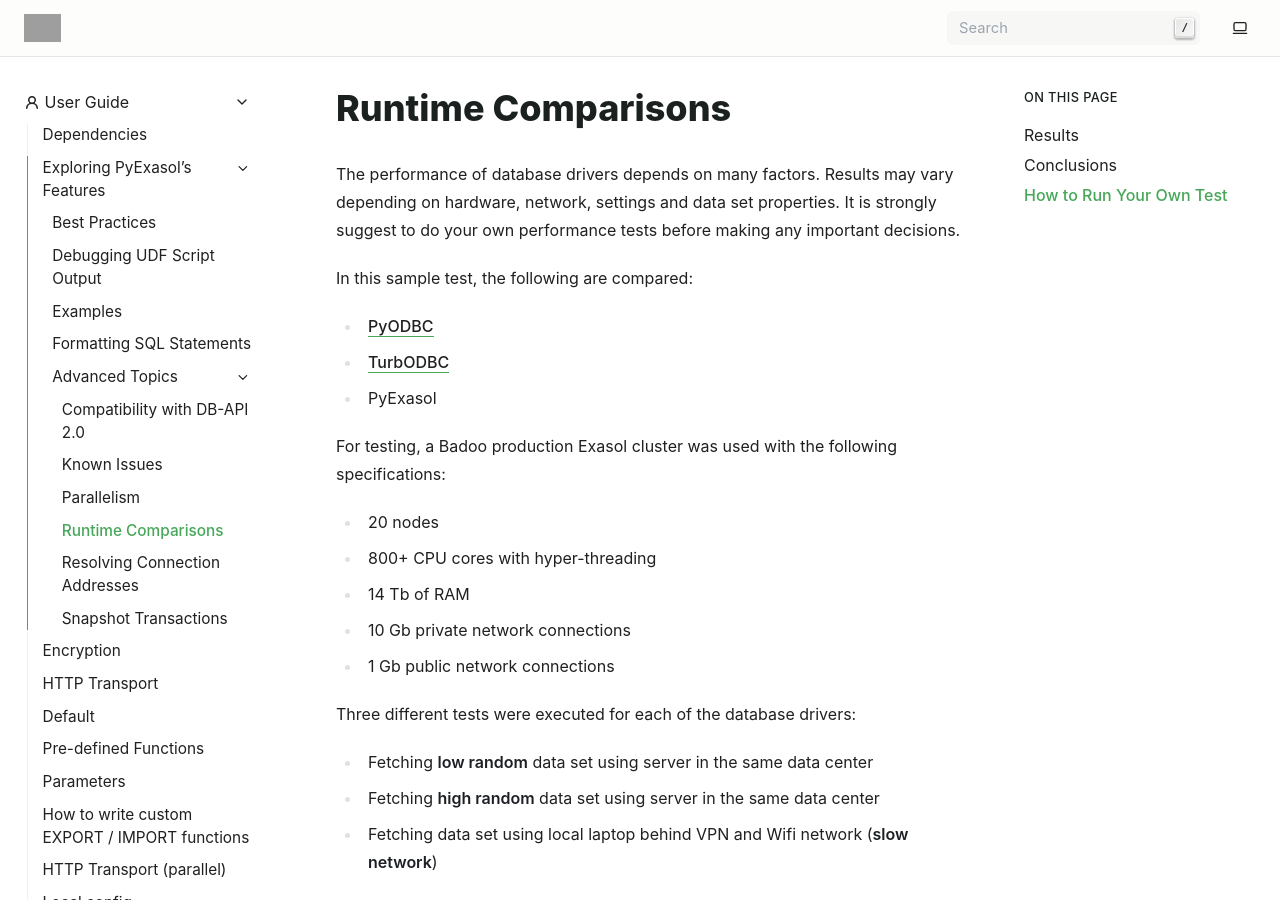
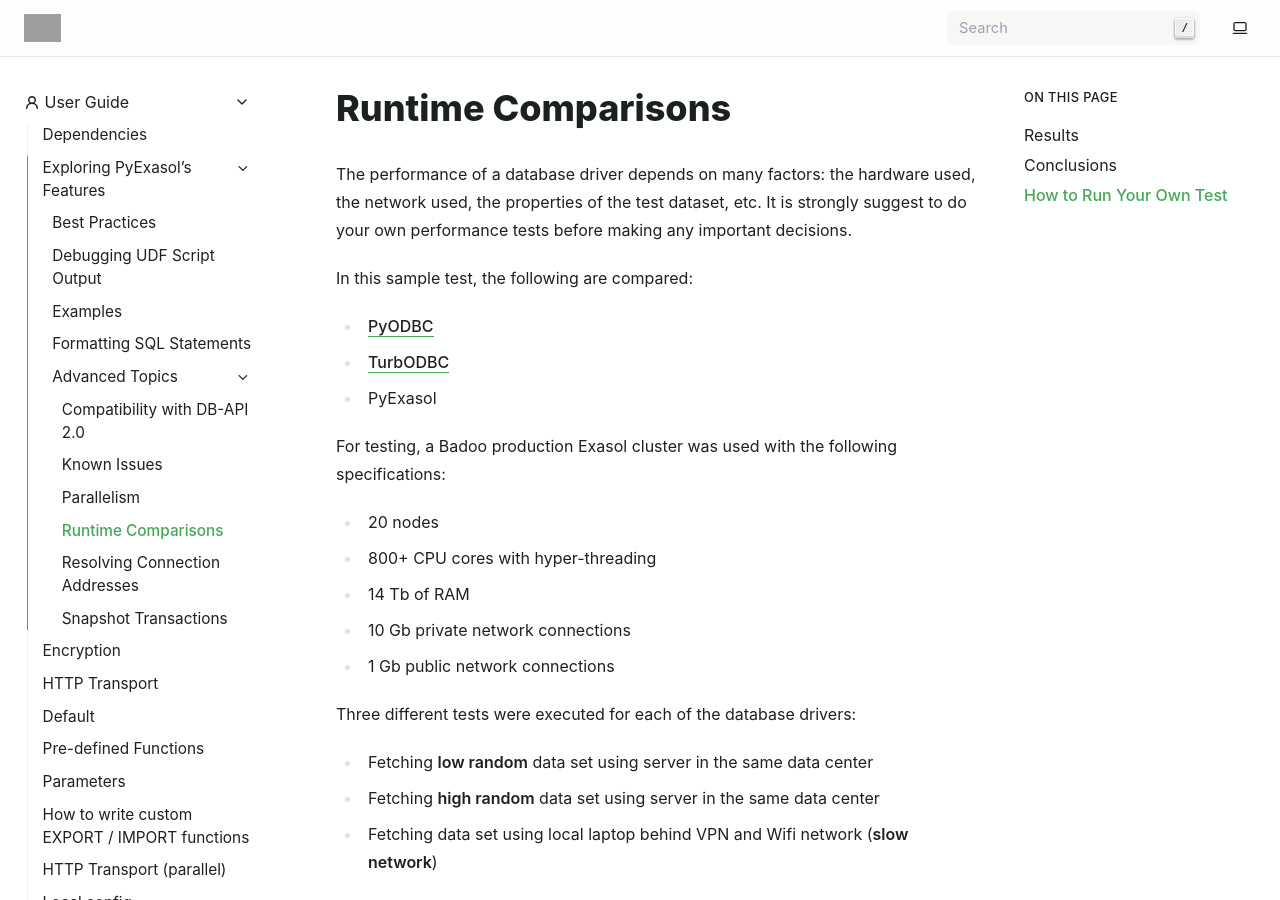
Before and after one commit to exasol/pyexasol, a Sphinx documentation site: the page built from doc/user_guide/exploring_features/advanced_topics/performance.rst, in a window 1280 px wide and 900 px high. Built offline with Sphinx 7.4.7, drawn with Linux system fonts in a browser that asks for light colours; pages that are not in the unit, such as notebooks, are missing from menus; grey boxes are pictures that could not be loaded.

Commit message:
Improve sentence

```diff
--- a/doc/user_guide/exploring_features/advanced_topics/performance.rst
+++ b/doc/user_guide/exploring_features/advanced_topics/performance.rst
@@ -1,7 +1,7 @@
 Runtime Comparisons
 ===================
 
-The performance of database drivers depends on many factors. Results may vary depending on hardware, network, settings and data set properties. It is strongly suggest to do your own performance tests before making any important decisions.
+The performance of a database driver depends on many factors: the hardware used, the network used, the properties of the test dataset, etc. It is strongly suggest to do your own performance tests before making any important decisions.
 
 In this sample test, the following are compared:
 
```
